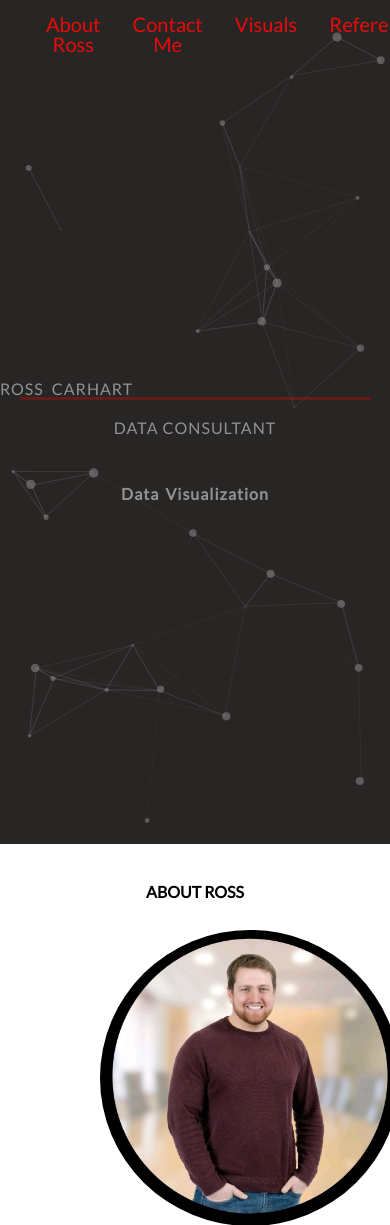
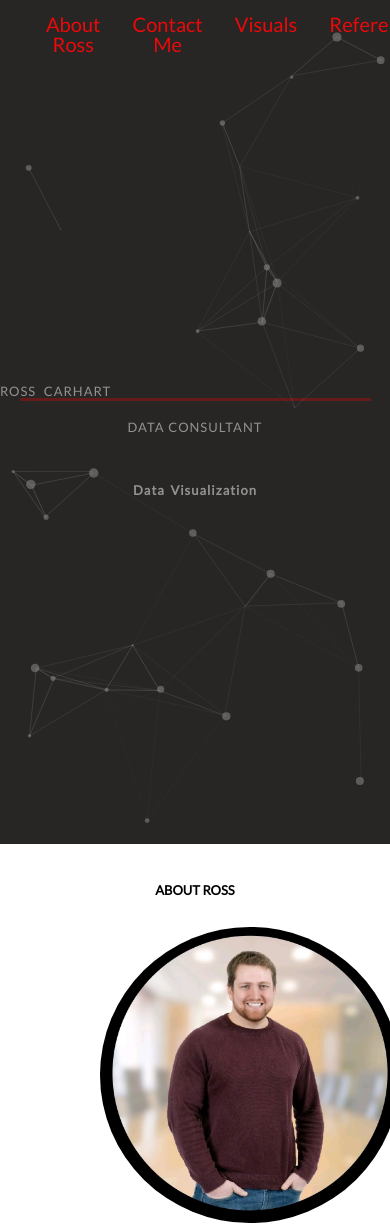
Before and after one commit to rcarhart/rcarhart.github.io, a PHP site: page / in a window 390 px wide. Shown: the top 1225 px of the page. Run offline with PHP 8.4, Linux system fonts and the light colour scheme; style sheets or scripts are compiled from the project's sources; some libraries are stand-ins or nearby versions.

Commit message:
changed font size for headers to small for smaller screens

```diff
--- a/resources/css/style.css
+++ b/resources/css/style.css
@@ -542,7 +542,7 @@ footer {
 /* ----------------------------------------------- */
 @media only screen and (max-width: 768px) {
     h1, h2, h3, h4, h5, h6 {
-        font-size: medium; /* Adjust font size */
+        font-size: small; /* Adjust font size */
     }
 
     .navbar li {
```
